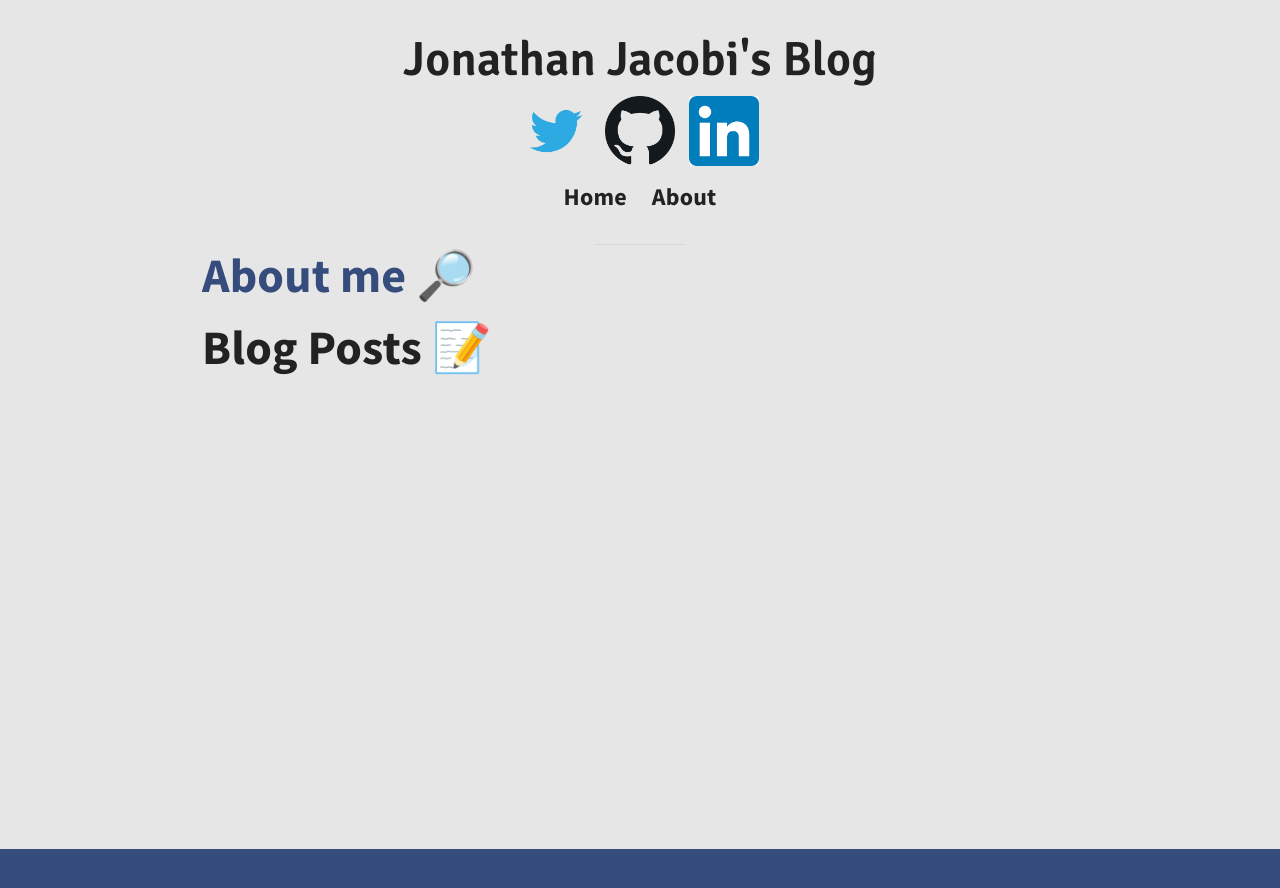
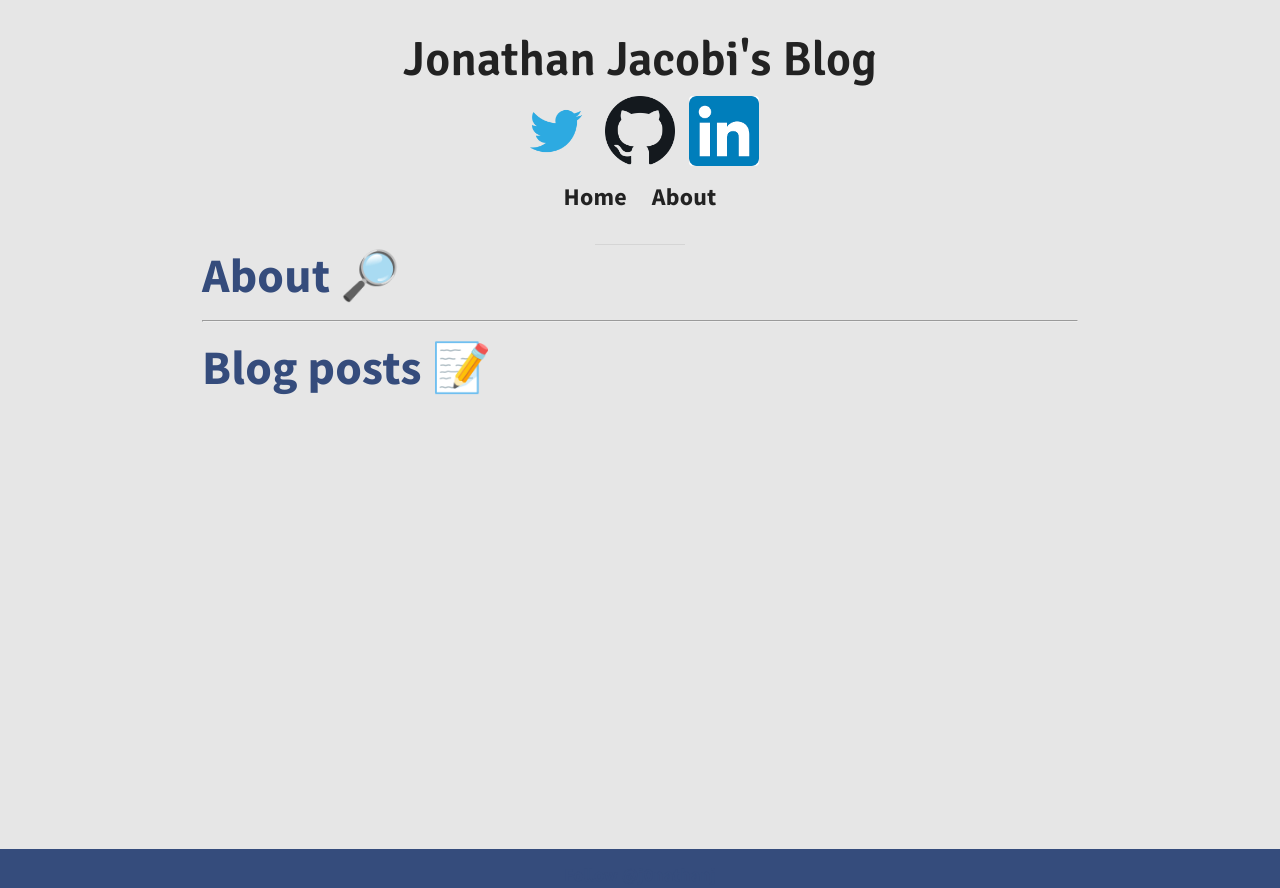
Before and after one commit to j0nathanj/j0nathanj.github.io, a Jekyll site: the page built from index.md, in a window 1280 px wide. Shown: the top 888 px of the page. Built offline with Jekyll 4.4.1, drawn with Linux system fonts in a browser that asks for light colours; our own code applies the rules of GitHub Pages for plain Markdown files; comment, search, counter and statistics services are not loaded.

Commit message:
add blogposts

```diff
--- a/index.md
+++ b/index.md
@@ -1,3 +1,5 @@
-# [About me 🔎](/about)
+# [About 🔎](/about)
 
-# Blog Posts 📝
+----
+
+# [Blog posts 📝](/posts)
```
